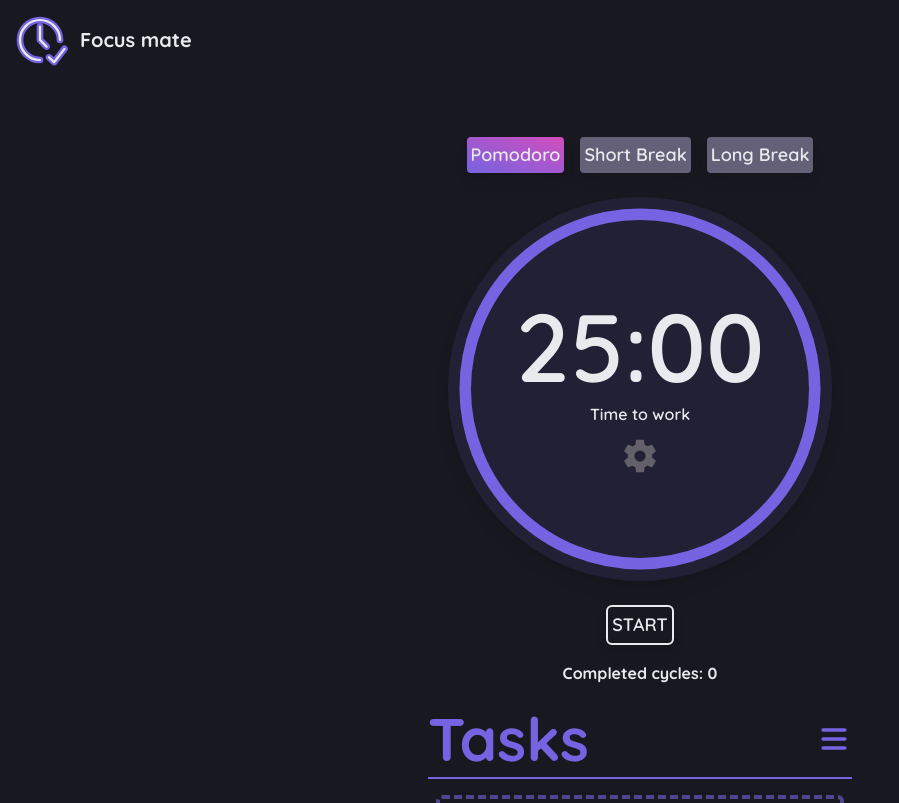
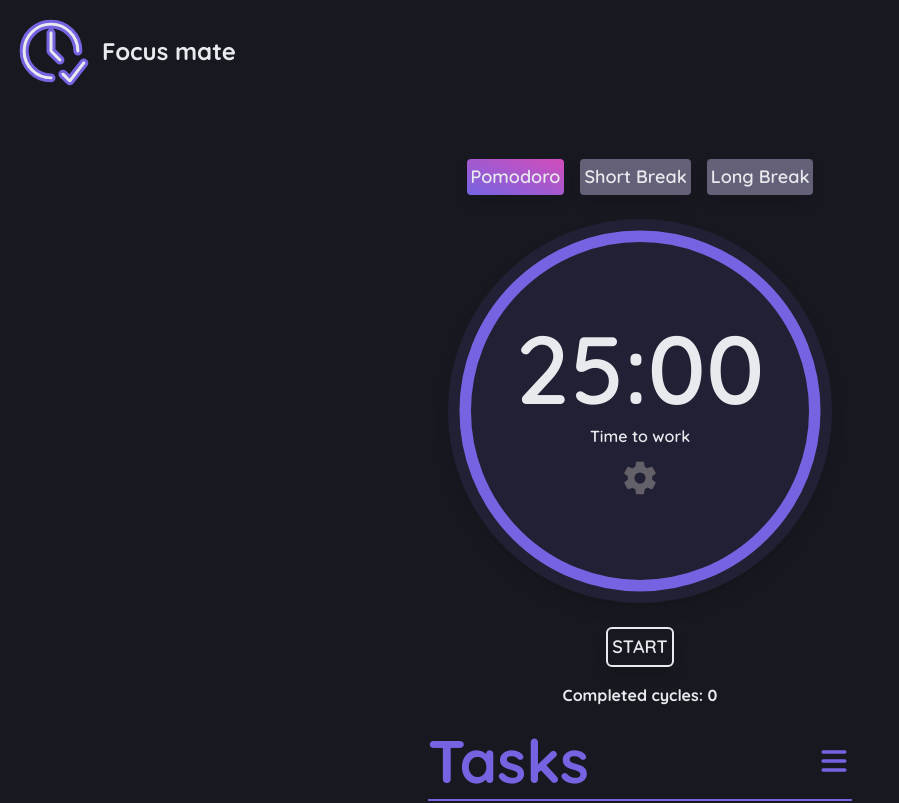
Before and after one commit to Mathh19/focus-mate, a React (Vite) app: page / in a window 1280 px wide. Shown: the top 803 px of the page, without its empty margins (0-899 px from the left). Built offline with nearby package versions, Linux system fonts and the light colour scheme.

Commit message:
Increased logo size

```diff
--- a/src/components/Logo/index.tsx
+++ b/src/components/Logo/index.tsx
@@ -4,8 +4,12 @@ export const Logo = () => {
       onClick={() => location.reload()}
       className="flex cursor-pointer items-center gap-2"
     >
-      <img className="w-16" src="/logo-site.svg" alt="The logo site" />
-      <p className="font-sans text-xl font-bold">Focus mate</p>
+      <img
+        className="h-[86px] w-[86px]"
+        src="/logo-site.svg"
+        alt="The logo site"
+      />
+      <p className="font-sans text-2xl font-bold">Focus mate</p>
     </div>
   );
 };
```
